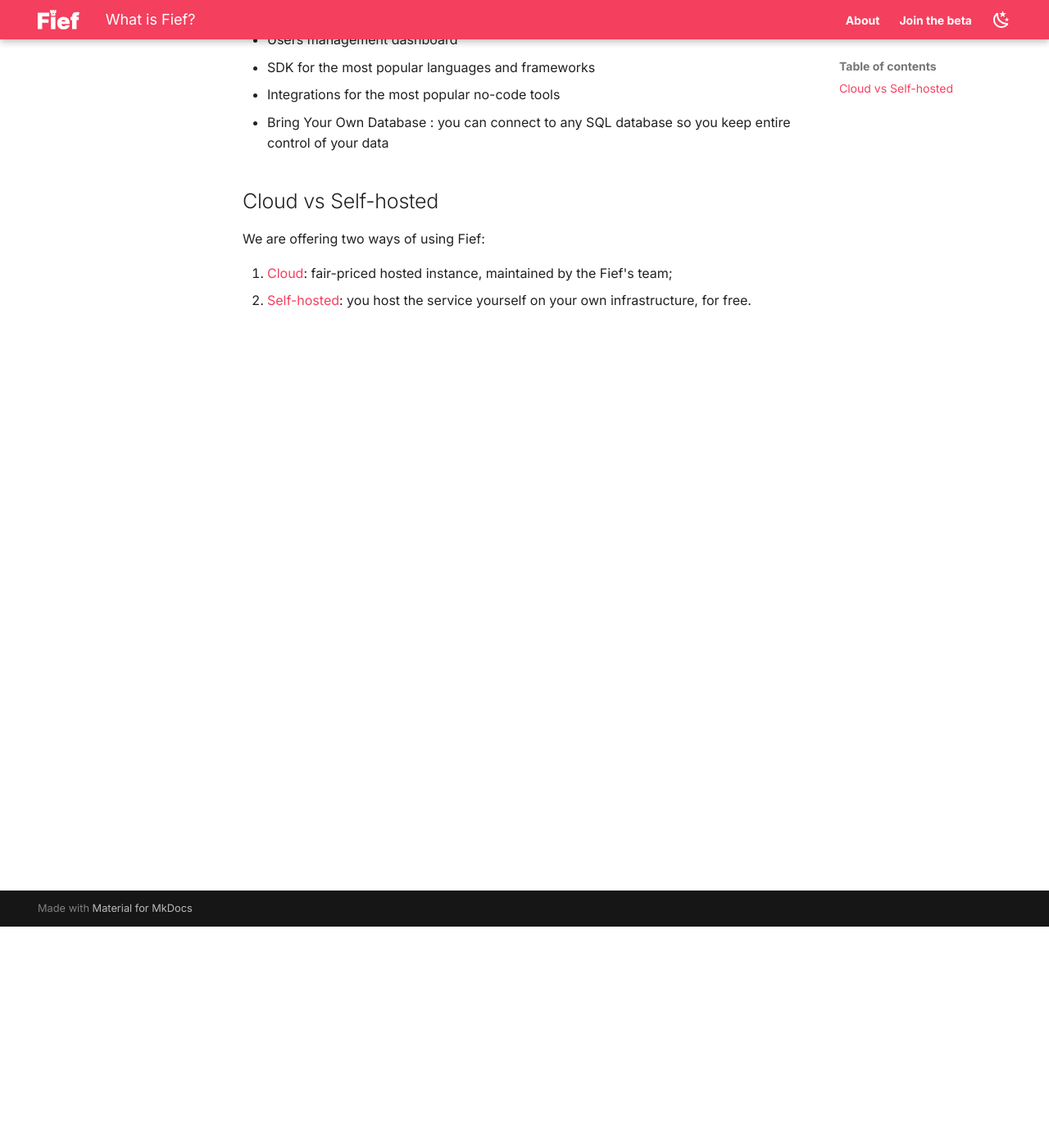
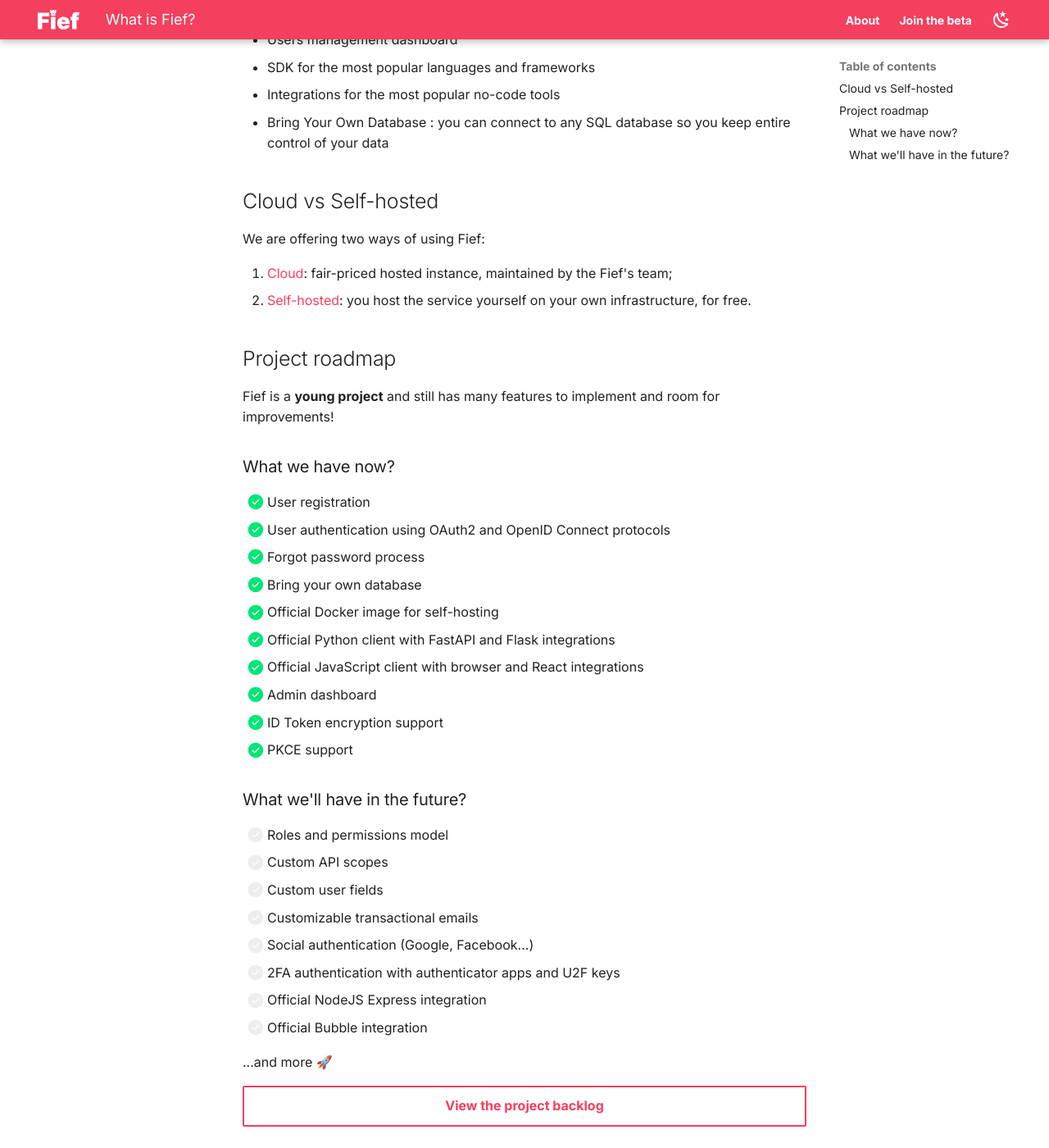
Before and after one commit to fief-dev/docs, an MkDocs documentation site: the page built from docs/index.md, in a window 1280 px wide and 1400 px high, scrolled down 270 px. Shown: the whole window at 82% size. Built offline with MkDocs 1.6.1 and Material for MkDocs 9.7.7, drawn with Linux system fonts in a browser that asks for light colours.

Commit message:
Add project roadmap

```diff
--- a/docs/index.md
+++ b/docs/index.md
@@ -14,3 +14,36 @@
 
 1. [Cloud](https://www.fief.dev): fair-priced hosted instance, maintained by the Fief's team;
 2. [Self-hosted](./self-hosting/quickstart.md): you host the service yourself on your own infrastructure, for free.
+
+## Project roadmap
+
+Fief is a **young project** and still has many features to implement and room for improvements!
+
+### What we have now?
+
+* [X] User registration
+* [X] User authentication using OAuth2 and OpenID Connect protocols
+* [X] Forgot password process
+* [X] Bring your own database
+* [X] Official Docker image for self-hosting
+* [X] Official Python client with FastAPI and Flask integrations
+* [X] Official JavaScript client with browser and React integrations
+* [X] Admin dashboard
+* [X] ID Token encryption support
+* [X] PKCE support
+
+### What we'll have in the future?
+
+* [ ] Roles and permissions model
+* [ ] Custom API scopes
+* [ ] Custom user fields
+* [ ] Customizable transactional emails
+* [ ] Social authentication (Google, Facebook...)
+* [ ] 2FA authentication with authenticator apps and U2F keys
+* [ ] Official NodeJS Express integration
+* [ ] Official Bubble integration
+
+...and more 🚀
+
+[View the project backlog](https://github.com/orgs/fief-dev/projects/1/views/4){ .md-button }
+{: .buttons }
```
